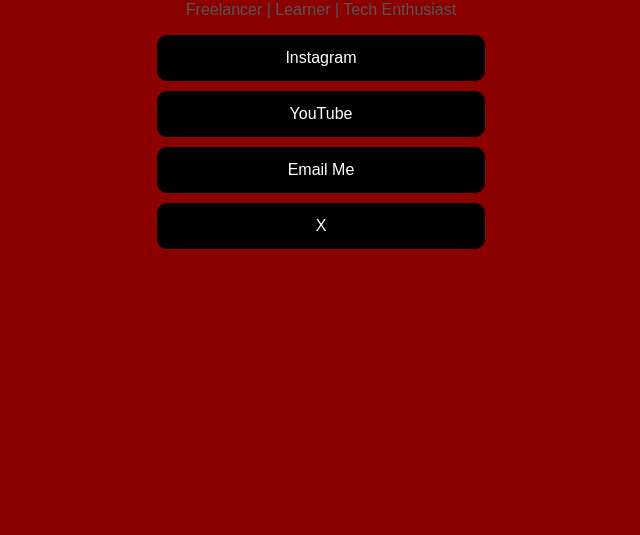
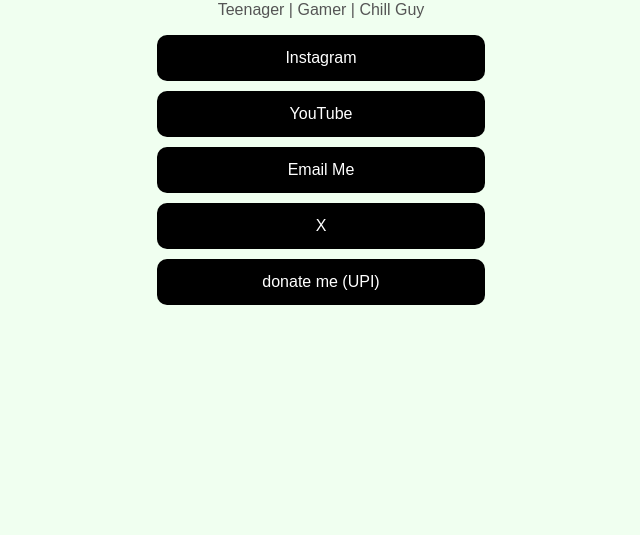
Before and after one commit to soham4x0/Hello, a plain HTML site: page index.html in a window 1280 px wide. Shown: the part 265-800 px from the top of the page, without its empty margins (319-959 px from the left). Drawn offline with Linux system fonts and the light colour scheme.

Commit message:
Update index.html

```diff
--- a/index.html
+++ b/index.html
@@ -8,7 +8,7 @@
   <style>
     body {
       font-family: Arial, sans-serif;
-      background: #8B0000;
+      background: #F0FFF0;
       text-align: center;
       padding: 40px;
     }
@@ -45,12 +45,13 @@
 
   <img src="https://i.ibb.co/FbZ5PRj9/file-00000000dbcc51f7a76fe76968b1fda5-conversation-id-67e4ec3a-c204-800e-a19d-2863c55c2b04-message-i.png" class="avatar" alt="Your Photo">
   <h1>Soham Mondal</h1>
-  <p>Freelancer | Learner | Tech Enthusiast</p>
+  <p>Teenager | Gamer | Chill Guy</p>
 
   <a class="link" href="https://instagram.com/soham4x0" target="_blank">Instagram</a>
   <a class="link" href="https://youtube.com/@soham4x0" target="_blank">YouTube</a>
   <a class="link" href="mailto:soham4x0@gmail.com">Email Me</a>
   <a class="link" href="https://x.com/Soham4x0?s=08" target="_blank">X</a>
+  <a class="link" href="https://i.ibb.co/hx6kMPSV/Google-Pay-QR.png" target="_blank">donate me (UPI)</a>
 
 </body>
 </html>
```
